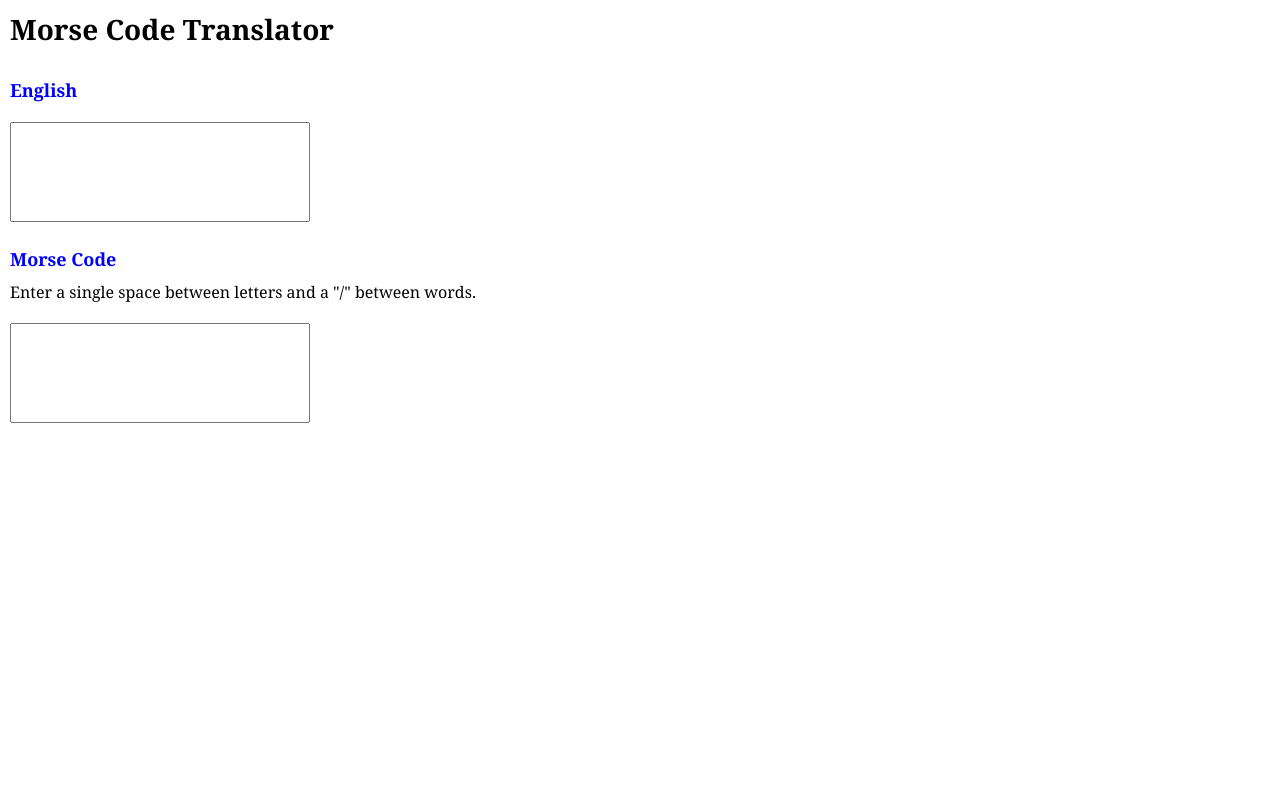
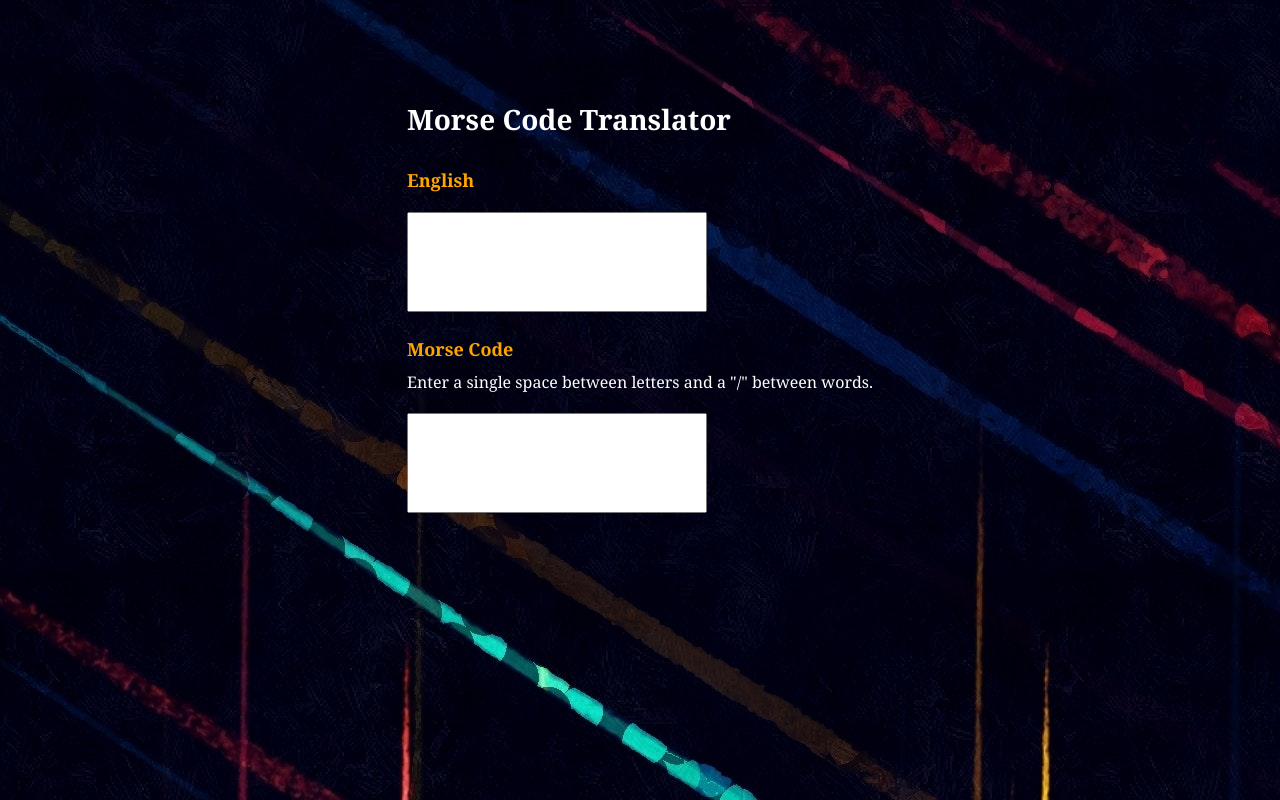
Before and after one commit to aimeejenner/morse-code-translator, a website with bundled scripts: page index.html in a window 1280 px wide. Built offline with nearby package versions, Linux system fonts and the light colour scheme.

Commit message:
Added background image

```diff
--- a/index.html
+++ b/index.html
@@ -8,7 +8,7 @@
     <link rel="stylesheet" href="styles.css">
 </head>
 
-<body>
+<body class="body">
     <main class="translator">
         <h1 class="translator__heading">Morse Code Translator</h1>
 
--- a/styles.scss
+++ b/styles.scss
@@ -5,15 +5,24 @@
     font-family: Cambria, Cochin, Georgia, Times, 'Times New Roman', serif;
   }
 
+  .body {
+    display: flex;
+    flex-direction: column;
+    align-items: center;
+    background-image: url("background.jpg");
+  }
+
 .translator {
     &__heading {
         font-size: 28px;
         padding-bottom: 20px;
         margin: 10px;
+        margin-top: 100px;
+        color: white;
     }
 
     &__sub-heading {
-        color: blue;
+        color: orange;
         font-size: 18px;
         font-weight: bold;
         margin: 10px;
@@ -21,6 +30,7 @@
 
     &__text-body {
         margin: 10px;
+        color: white;
     }
 
     &__english-input, &__morse-input {
```
Also changed, not shown: background.jpg (added), styles.css.
